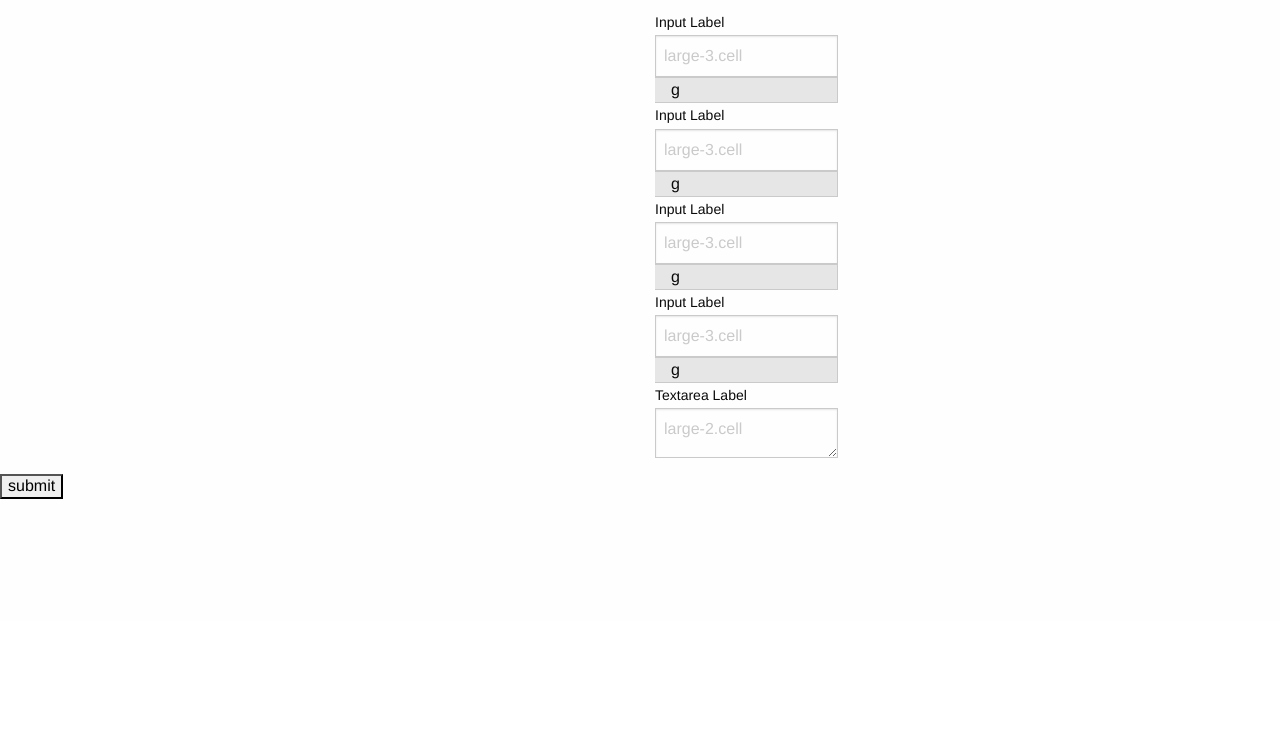
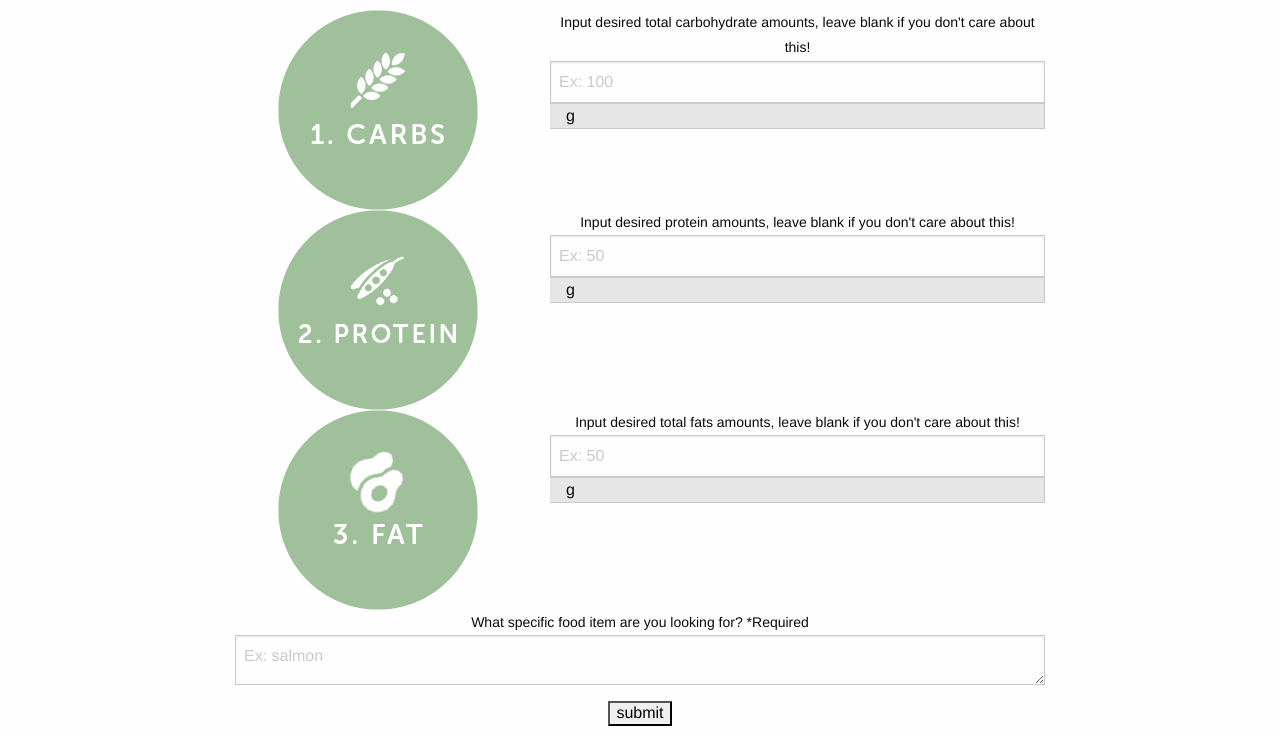
Before and after one commit to aboblin/SoftyDevProject01, a Flask app: page / in a window 1280 px wide. Shown: the part 179-915 px from the top of the page. Before the commit the page ends 678 px from the top, so only its background shows below. Run offline with Flask 2, Linux system fonts and the light colour scheme.

Commit message:
index lookin better

```diff
--- a/static/styles.css
+++ b/static/styles.css
@@ -7,11 +7,17 @@
 
 .header2{
     padding-top: 10px;
+    text-align: center;
+    padding: 10px;
 }
 
 .pad{
     padding: 100px;
     text-align: center;
+}
+
+.centered{
+    text-align:center;
 }
 
 #head1{
--- a/templates/index.html
+++ b/templates/index.html
@@ -19,70 +19,71 @@
 	<div class="header2">
 	<form method="get">
 	  <div class="grid-x grid-padding-x">
-	    <div class="large-6 cell">
+	     <div class="large-2 cell">
 	      <label></label>
 	     </div>
-	    <div class="large-2 cell">
-	      <label>Input Label</label>
-	      <input type="text" placeholder="large-3.cell" class="input-group-field"/>
+	    <div class="large-3 cell">
+	      <img src="../static/carb_icon.png"/>
+	    </div>
+	    <div class="large-5 cell">
+              <label>Input desired total carbohydrate amounts, leave blank if you don't care about this!</label>
+              <input type="text" placeholder="Ex: 100" class="input-group-field"/>
 	      <span class="input-group-label">g</span>
             </div>
-	    <div class="large-4 cell">
+	    <div class="large-2 cell">
 	      <label></label>
 	    </div>
 	  </div>
+
 	  <div class="grid-x grid-padding-x">
-	    <div class="large-6 cell">
+	    <div class="large-2 cell">
 	      <label></label>
 	    </div>
-	    <div class="large-2 cell">
-              <label>Input Label</label>
-              <input type="text" placeholder="large-3.cell" class="input-group-field"/>
+	    <div class="large-3 cell">
+	      <img src="../static/protein_icon.png"/>
+	    </div>
+	    <div class="large-5 cell">
+	      <label>Input desired protein amounts, leave blank if you don't care about this!</label>
+	      <input type="text" placeholder="Ex: 50" class="input-group-field"/>
 	      <span class="input-group-label">g</span>
 	    </div>
-	    <div class="large-4 cell">
+	    <div class="large-2 cell">
 	      <label></label>
 	   </div>
 	  </div>
+
 	  <div class="grid-x grid-padding-x">
-	    <div class="large-6 cell">
+	    <div class="large-2 cell">
 	      <label></label>
 	    </div>
-	    <div class="large-2 cell">
-              <label>Input Label</label>
-              <input type="text" placeholder="large-3.cell" class="input-group-field"/>
+	     <div class="large-3 cell">
+	      <img src="../static/fat_icon.png"/>
+	    </div>
+	    <div class="large-5 cell">
+              <label>Input desired total fats amounts, leave blank if you don't care about this!</label>
+              <input type="text" placeholder="Ex: 50" class="input-group-field"/>
 	      <span class="input-group-label">g</span>
             </div>
-	    <div class="large-4 cell">
+	    <div class="large-2 cell">
 	      <label></label>
 	    </div>
 	  </div>
+
 	  <div class="grid-x grid-padding-x">
-	    <div class="large-6 cell">
+	    <div class="large-2 cell">
 	      <label></label>
 	    </div>
+            <div class="large-8 cell">
+	     <label>What specific food item are you looking for? *Required</label>
+                <textarea placeholder="Ex: salmon"></textarea>
+            </div>
 	    <div class="large-2 cell">
-              <label>Input Label</label>
-              <input type="text" placeholder="large-3.cell" class="input-group-field"/>
-	      <span class="input-group-label">g</span>
-             </div>
-	     <div class="large-4 cell">
 	      <label></label>
             </div>
 	  </div>
-	  <div class="grid-x grid-padding-x">
-	    <div class="large-6 cell">
-	      <label></label>
+	  <div class="centered">
+	    <input type="submit" value="submit">
 	   </div>
-            <div class="large-2 cell">
-	     <label>Textarea Label</label>
-                <textarea placeholder="large-2.cell"></textarea>
-            </div>
-	    <div class="large-4 cell">
-	      <label></label>
-            </div>
-	  </div>
-	  <input type="submit" value="submit">
 	</form>
 	</div>
 
```
Also changed, not shown: static/carb_icon.png (added), static/fat_icon.png (added), static/protein_icon.png (added). Lines whose indentation alone changed are shown as unchanged.
